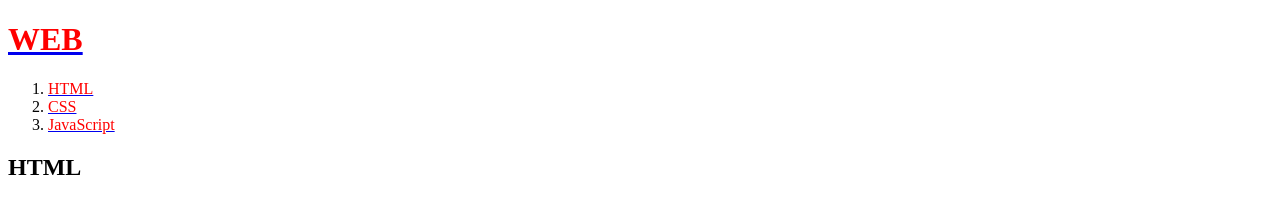
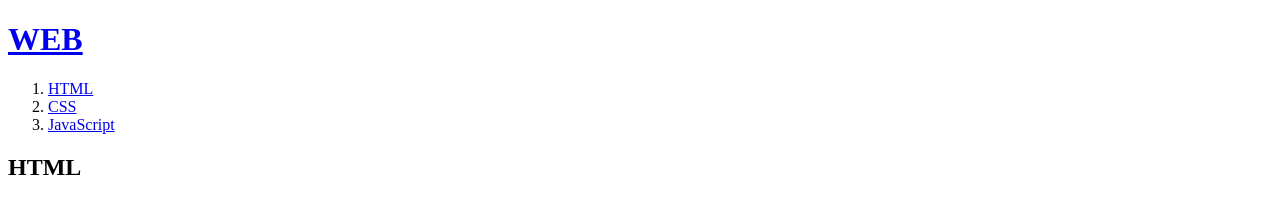
Before and after one commit to YJ-Heo/web1, a plain HTML site: page 1.html in a window 1280 px wide. Shown: the top 198 px of the page. Drawn offline with Linux system fonts and the light colour scheme.

Commit message:
Update 1.html

```diff
--- a/1.html
+++ b/1.html
@@ -7,11 +7,11 @@
   </head>
 
   <body>
-    <h1><a href="index.html"><font color="red">WEB</font></a></h1>
+    <h1><a href="index.html">WEB</a></h1>
     <ol>
-      <li><a href="1.html"><font color="red">HTML</font></a></li>
-      <li><a href="2.html"><font color="red">CSS</font></a></li>
-      <li><a href="3.html"><font color="red">JavaScript</font></a></li>
+      <li><a href="1.html">HTML</a></li>
+      <li><a href="2.html">CSS</a></li>
+      <li><a href="3.html">JavaScript</a></li>
     </ol>
 
 
```
